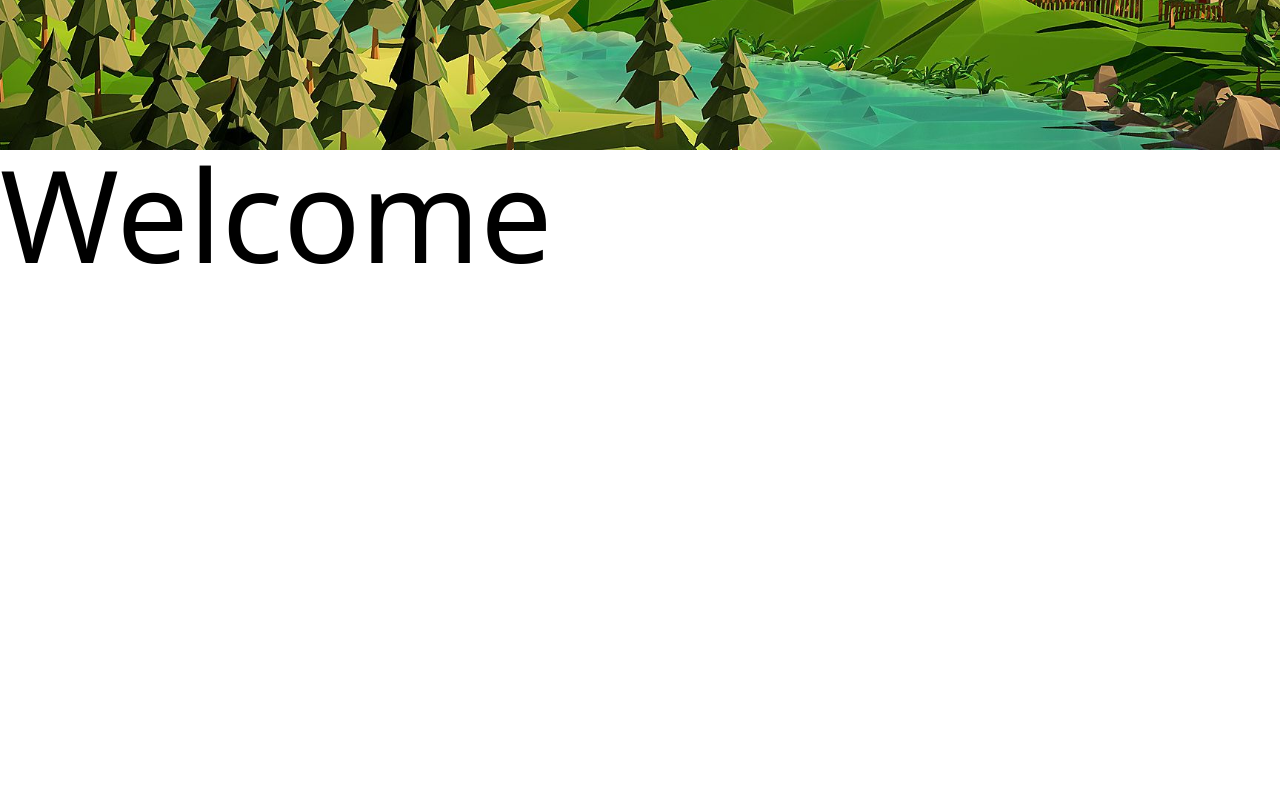
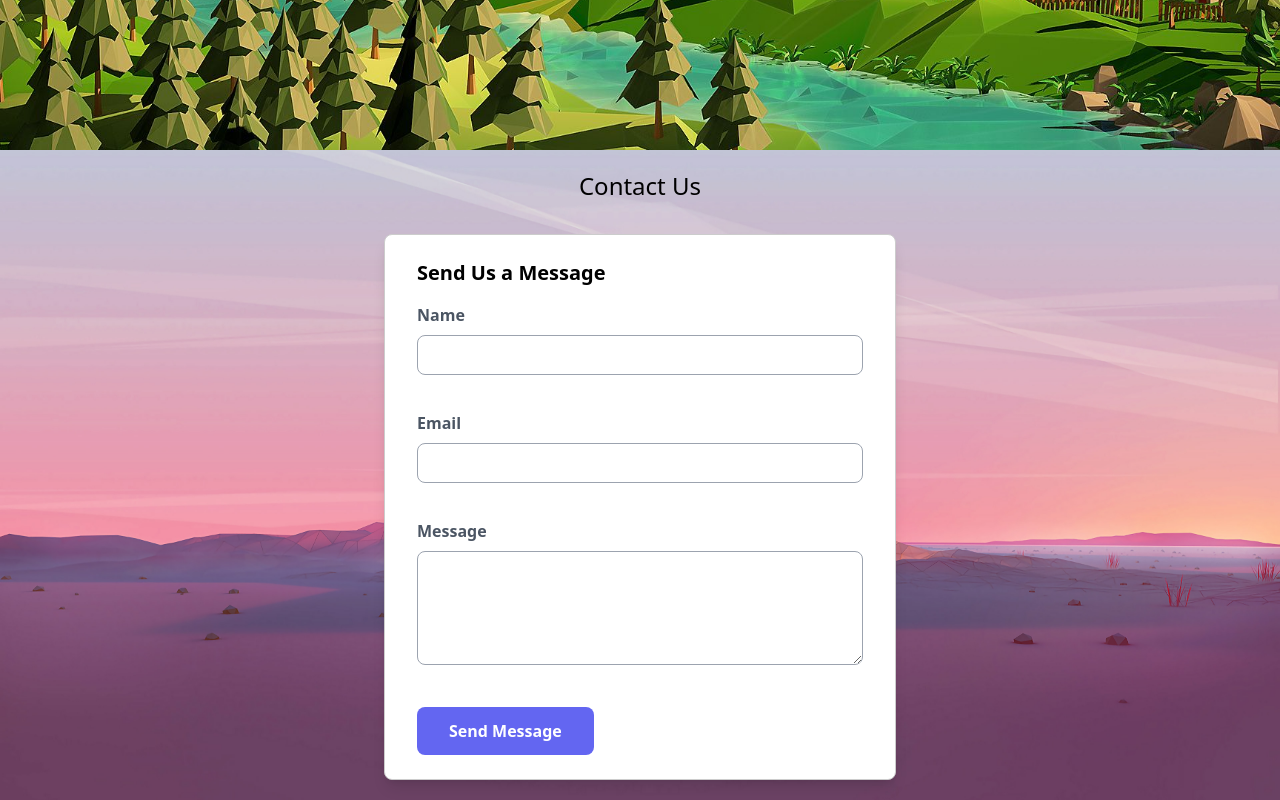
Before and after one commit to RamonAguileraa/WonderWagons, a React (Create React App) app: page / in a window 1280 px wide. Shown: the part 650-1450 px from the top of the page. Before the commit the page ends 951 px from the top, so only its background shows below. Built offline with nearby package versions, Linux system fonts and the light colour scheme.

Commit message:
Contact creado
Actualizacion de emailJs con css y funcionando

```diff
--- a/package.json
+++ b/package.json
@@ -3,13 +3,14 @@
   "version": "0.1.0",
   "private": true,
   "dependencies": {
+    "@emailjs/browser": "^4.1.0",
     "@testing-library/jest-dom": "^5.17.0",
     "@testing-library/react": "^13.4.0",
     "@testing-library/user-event": "^13.5.0",
     "axios": "^1.6.7",
     "react": "^18.2.0",
     "react-dom": "^18.2.0",
-    "react-scripts": "5.0.1",
+    "react-scripts": "^5.0.1",
     "web-vitals": "^2.1.4"
   },
   "scripts": {
--- a/src/App.js
+++ b/src/App.js
@@ -1,17 +1,16 @@
 import React from 'react';
 import Navbar from './components/navbar';
 import Hero from './components/hero';
-import About from './components/about';
+import Email from './components/email';
+
 
 const App = () => {
   return (
       <div>
-      <section> <Navbar/>
-      <Hero /></section>
-       <section><About /></section>
+      <section><Navbar/><Hero/></section>
+       <section></section>
 
-
-
+       <Email/>
       </div>
   );
 }
--- a/src/components/about.jsx
+++ /dev/null
@@ -1,11 +0,0 @@
-import React from "react";
-
-const About = () => {
-    return (
-        <div id="textabout">
-            <h1 className=" text-9xl  ">Welcome</h1>
-        </div>
-
-    )
-}
-export default About;
--- /dev/null
+++ b/src/components/email.jsx
@@ -0,0 +1,93 @@
+/* eslint-disable no-unused-vars */
+import React, { useRef } from 'react';
+import emailjs from '@emailjs/browser';
+
+
+export const Email = () => {
+  const form = useRef();
+
+  const sendEmail = (e) => {
+    e.preventDefault();
+    emailjs
+      .sendForm('service_ob40029', 'template_0mj8ln5', form.current, {
+        publicKey: 'fyZOGxUM5u02wT9cD',
+      })
+      .then(
+        () => {
+          console.log('SUCCESS!');
+        },
+        (error) => {
+          console.log('FAILED...', error.text);
+        },
+      );
+  };
+  return (
+    <section id="contact" className=" py-5 bg-gray-50">
+
+    <div className="container mx-auto">
+
+      <h2 className="text-2xl font-medium text-center mb-8">Contact Us</h2>
+
+      <form className="max-w-lg mx-auto px-8 py-6 rounded-lg bg-white shadow-lg">
+
+        <h3 className="text-xl font-semibold mb-4">Send Us a Message</h3>
+
+        <div className="mb-4">
+          <label
+            className="text-gray-600 font-bold block mb-2"
+            htmlFor="name"
+          >
+            Name
+          </label>
+
+          <input
+            className="w-full border border-gray-400 p-2 rounded-lg"
+            type="text"
+            id="name"
+          />
+        </div>
+
+        <div className="mb-4">
+          <label
+            className="text-gray-600 font-bold block mb-2"
+            htmlFor="email"
+          >
+            Email
+          </label>
+
+          <input
+            className="w-full border border-gray-400 p-2 rounded-lg"
+            type="email"
+            id="email"
+          />
+        </div>
+
+        <div className="mb-4">
+          <label
+            className="text-gray-600 font-bold block mb-2"
+            htmlFor="message"
+          >
+            Message
+          </label>
+
+          <textarea
+            className="w-full border border-gray-400 p-2 rounded-lg"
+            rows="4"
+            id="message"
+          ></textarea>
+        </div>
+
+        <button
+          className="inline-block bg-indigo-500 hover:bg-indigo-600 active:bg-indigo-700 focus-visible:ring ring-indigo-300 text-white text-sm md:text-base font-semibold text-center rounded-lg outline-none transition duration-100 px-8 py-3"
+        >
+          Send Message
+        </button>
+
+      </form>
+
+    </div>
+
+  </section>
+  );
+};
+export default Email;
--- a/src/components/hero.jsx
+++ b/src/components/hero.jsx
@@ -5,10 +5,10 @@ const Hero = () => {
       <section class="h-screen bg-cover bg-center" id="primer">
       <div class=" justify-center ">
       <div class="flex flex-col items-center justify-center h-full">
-        <div class=" mt-24  text-center">
+        <div class=" mt-40  text-center">
         <p class="text-2xl mb-4 font-bold text-cyan-500 text-pretty ">Más allá de la realidad | Juega sin límites</p>
         <h1 class="text-7xl mb-4 font-bold text-neutral-50 animate-jello ">WonderWagons</h1>
-        <h1 class="text-4xl mb-4 font-bold text-white ">Una experiencia inmersiva</h1>
+        <h1 class="text-4xl mb-4 font-thin text-white ">Una experiencia inmersiva</h1>
 
         </div>
 
@@ -20,6 +20,8 @@ const Hero = () => {
         <br />
 
       </div>
+
+
     </section>
 
 
--- a/src/components/navbar.jsx
+++ b/src/components/navbar.jsx
@@ -32,7 +32,8 @@ function navbar() {
         <a href="." class="block py-2 px-3 text-gray-900 rounded hover:bg-gray-100 md:hover:bg-transparent md:hover:text-blue-700 md:p-0 md:dark:hover:text-blue-500 dark:text-white dark:hover:bg-gray-700 dark:hover:text-white md:dark:hover:bg-transparent dark:border-gray-700">Services</a>
       </li>
       <li>
-        <a href="." class="block py-2 px-3 text-gray-900 rounded hover:bg-gray-100 md:hover:bg-transparent md:hover:text-blue-700 md:p-0 md:dark:hover:text-blue-500 dark:text-white dark:hover:bg-gray-700 dark:hover:text-white md:dark:hover:bg-transparent dark:border-gray-700">Contact</a>
+
+        <a href="/email"  class=" block py-2 px-3 text-gray-900 rounded hover:bg-gray-100 md:hover:bg-transparent md:hover:text-blue-700 md:p-0 md:dark:hover:text-blue-500 dark:text-white dark:hover:bg-gray-700 dark:hover:text-white md:dark:hover:bg-transparent dark:border-gray-700">Contact</a>
       </li>
     </ul>
   </div>
--- a/src/index.css
+++ b/src/index.css
@@ -3,5 +3,58 @@
 @tailwind utilities;
 #primer {
 background-image: url(assets/img/lowpoly\ landscape.jpg);
+}
 
-}
+#contact {
+    background-image: url(assets/img/contactbackground.jpg);
+    background-size: cover;
+    background-position: center;
+    background-attachment: fixed;
+  }
+form {
+    max-width: 500px;
+    margin: 0 auto;
+    padding: 20px;
+    border: 1px solid #ccc;
+    border-radius: 5px;
+  }
+
+  label {
+    display: block;
+    margin-bottom: 10px;
+    font-weight: bold;
+  }
+
+  input,
+  textarea {
+    width: 100%;
+    padding: 10px;
+    margin-bottom: 20px;
+    border: 1px solid #ccc;
+    border-radius: 5px;
+  }
+
+  input[type="text"],
+  input[type="email"] {
+    height: 40px;
+  }
+
+  textarea {
+    min-height: 100px;
+    resize: vertical;
+  }
+
+  input[type="submit"] {
+    display: block;
+    width: auto;
+    background-color: #555;
+    color: white;
+    border: none;
+    border-radius: 5px;
+    padding: 10px 20px;
+    cursor: pointer;
+  }
+
+  input[type="submit"]:hover {
+    background: #444;
+  }
```
Also changed, not shown: src/assets/img/contactbackground.jpg (added), 1 other file (tests, documents, lock files or other folders).
